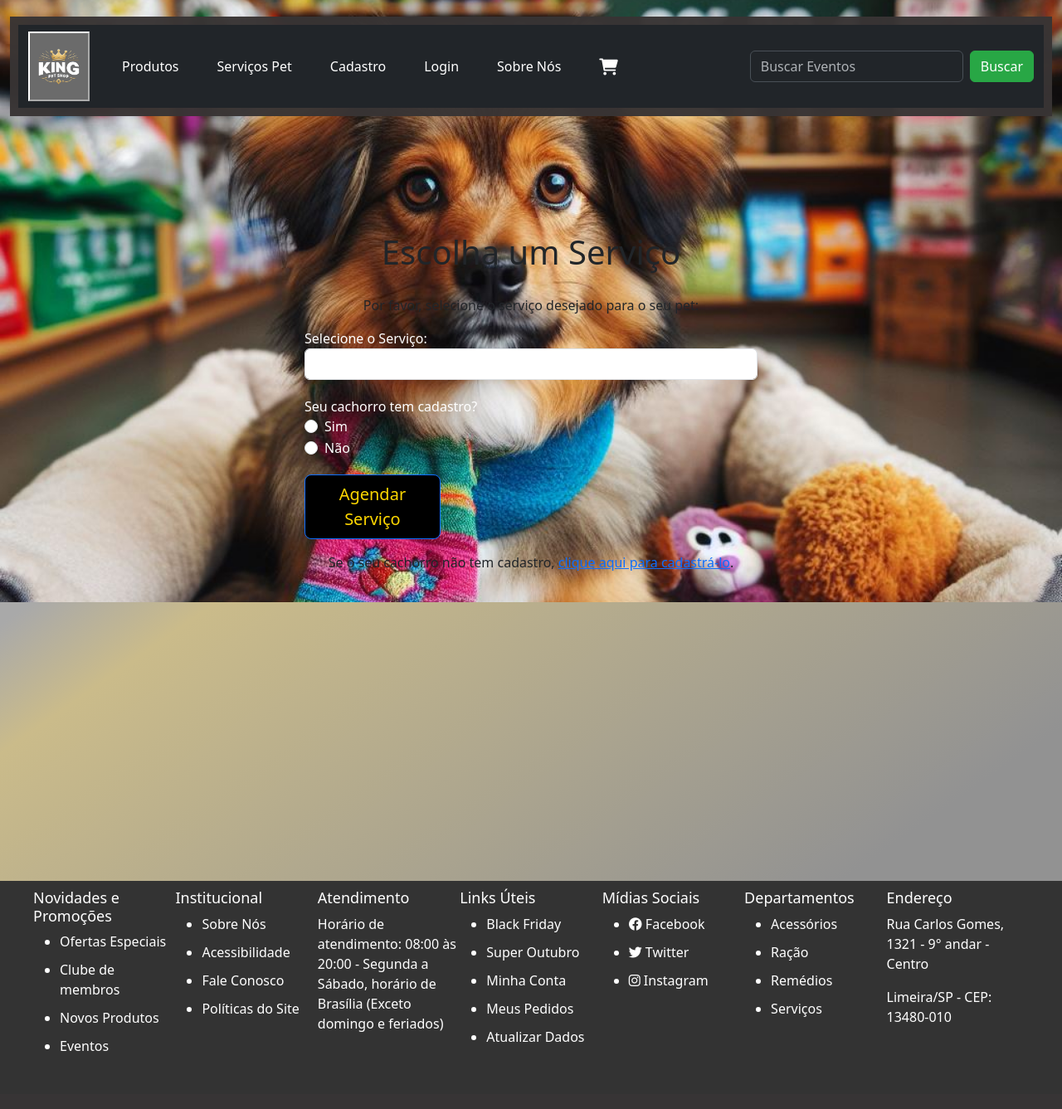
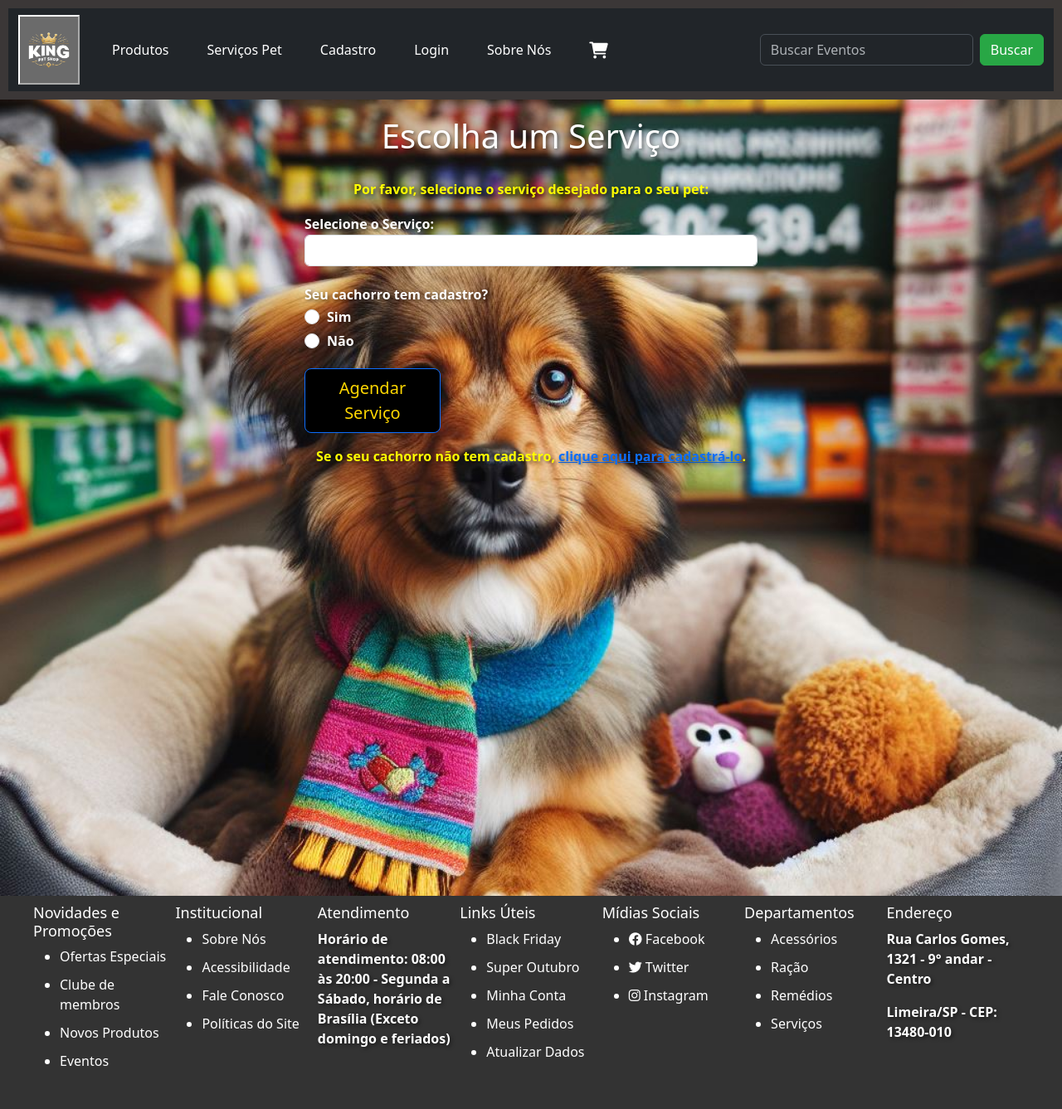
Before and after one commit to MateusOliveiraT25/KingPetShopXampp, a PHP site: page /KingPetShopXampp/servicos_pet.html in a window 1280 px wide. Shown: the whole page at 83% size. Before the commit the page ends 1267 px from the top, so only its background shows below. Run offline with PHP 8.4, Linux system fonts and the light colour scheme.

Commit message:
05/12/2023

```diff
--- a/servicos_pet.html
+++ b/servicos_pet.html
@@ -19,15 +19,27 @@
             $("#footer").load("footer.html");
         });
     </script>
+     <!-- ... outros elementos do cabeçalho ... -->
+     <style>
+      .col-6 {
+          color: white;
+      }
 
+      /* Adicione estilos adicionais para os elementos de texto, se necessário */
+      h1, p, label {
+          color: white;
+      }
+  </style>
+  <!-- ... outros elementos do cabeçalho ... -->
+</head>
 </head>
 
-
 <body id="bodyServicosPet">
-  <div class="container-fluid imgfundospet">
      <!-- header -->
      <div id="header"></div>
-    <br><br><br><br><br>
+
+    <div class="container-fluid imgfundospet">
+
         <div class="container">
             <div class="row justify-content-center">
                 <div class="col-6">
@@ -67,13 +79,9 @@
                 </div>
             </div>
         </div>
-
     </div>
 
-<br><br><br><br><br><br><br>
-<br><br><br><br><br><br><br>
     <!-- FOOTER -->
-
     <div id="footer"></div>
 
     <script src="https://cdn.jsdelivr.net/npm/bootstrap@5.3.0-alpha3/dist/js/bootstrap.bundle.min.js" integrity="sha384-ENjdO4Dr2bkBIFxQpeoTz1HIcje39Wm4jDKdf19U8gI4ddQ3GYNS7NTKfAdVQSZe" crossorigin="anonymous"></script>
--- a/style.css
+++ b/style.css
@@ -458,3 +458,20 @@ footer {
     height: 200px; /* Ajuste conforme necessário */
     object-fit: cover;
 }
+.col-6 {
+    color: white;
+    font-size: 18px; /* Ajuste o tamanho da fonte conforme necessário */
+    font-weight: bold; /* Use negrito para destacar o texto */
+    text-shadow: 2px 2px 4px rgba(0, 0, 0, 0.5); /* Adicione sombra para destacar do fundo */
+}
+
+/* Adicione estilos adicionais para os elementos de texto, se necessário */
+h1, p, label {
+    color: white;
+    font-size: 16px; /* Ajuste o tamanho da fonte conforme necessário */
+    font-weight: bold; /* Use negrito para destacar o texto */
+    text-shadow: 2px 2px 4px rgba(0, 0, 0, 0.5); /* Adicione sombra para destacar do fundo */
+}
+#bodyServicosPet p.text-center {
+    color: yellow; /* ou qualquer outra cor que contraste bem com o fundo */
+}
--- a/stylefundo.css
+++ b/stylefundo.css
@@ -1,12 +1,12 @@
 .imgfundospet {
-    /* Substitua 'img/imgfundospet.png' pelo caminho real para a sua imagem de fundo */
     background-image: url('img/imgfundospet.png');
-    /* Ajuste as propriedades do plano de fundo para cobrir completamente o contêiner */
-    background-size: cover; /* ou background-size: 100% 100%; */
+    background-size: cover;
     background-position: center;
     background-repeat: no-repeat;
-    /* Adicione preenchimento ou outros estilos conforme necessário */
-    padding: 20px;
+    /* Adicione height: 100vh para cobrir a altura total da viewport */
+    height: 120vh;
+    /* Adicione margin-bottom para garantir que a imagem se estenda até o footer */
+    margin-bottom: 0; /* Ajuste conforme necessário */
 }
 
 #bodyServicosPet {
```
Lines whose indentation alone changed are shown as unchanged.
